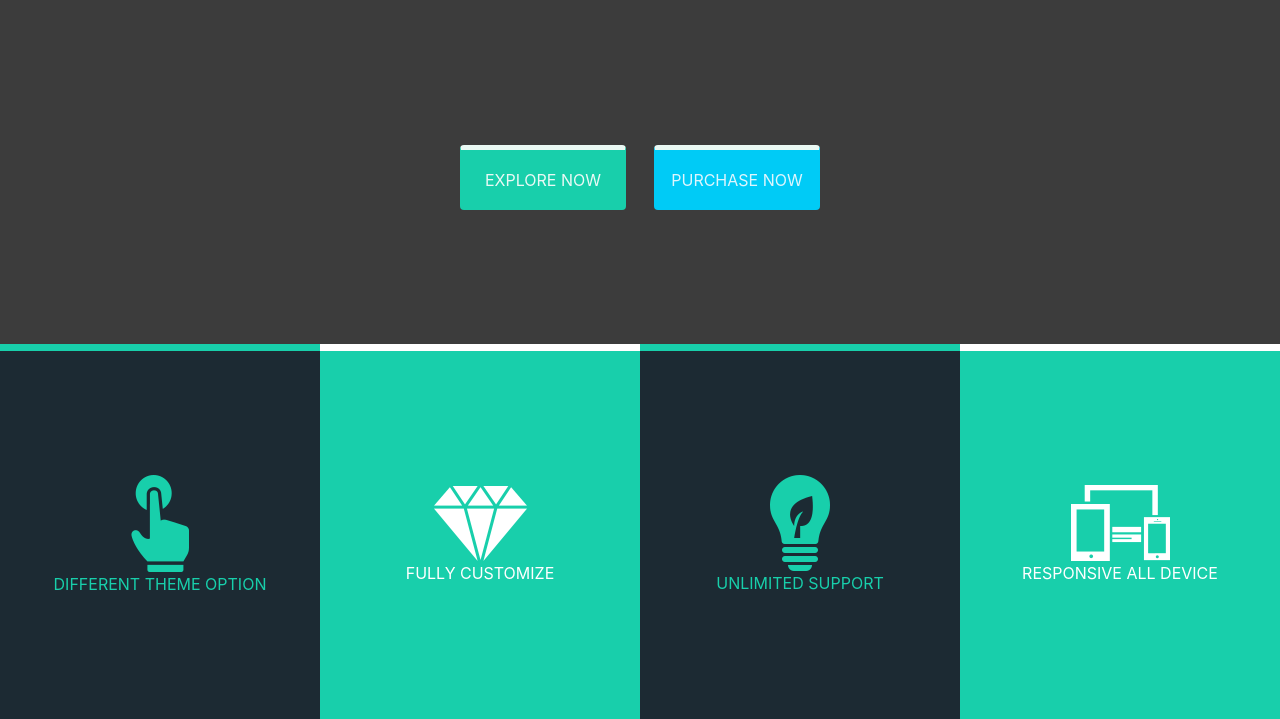
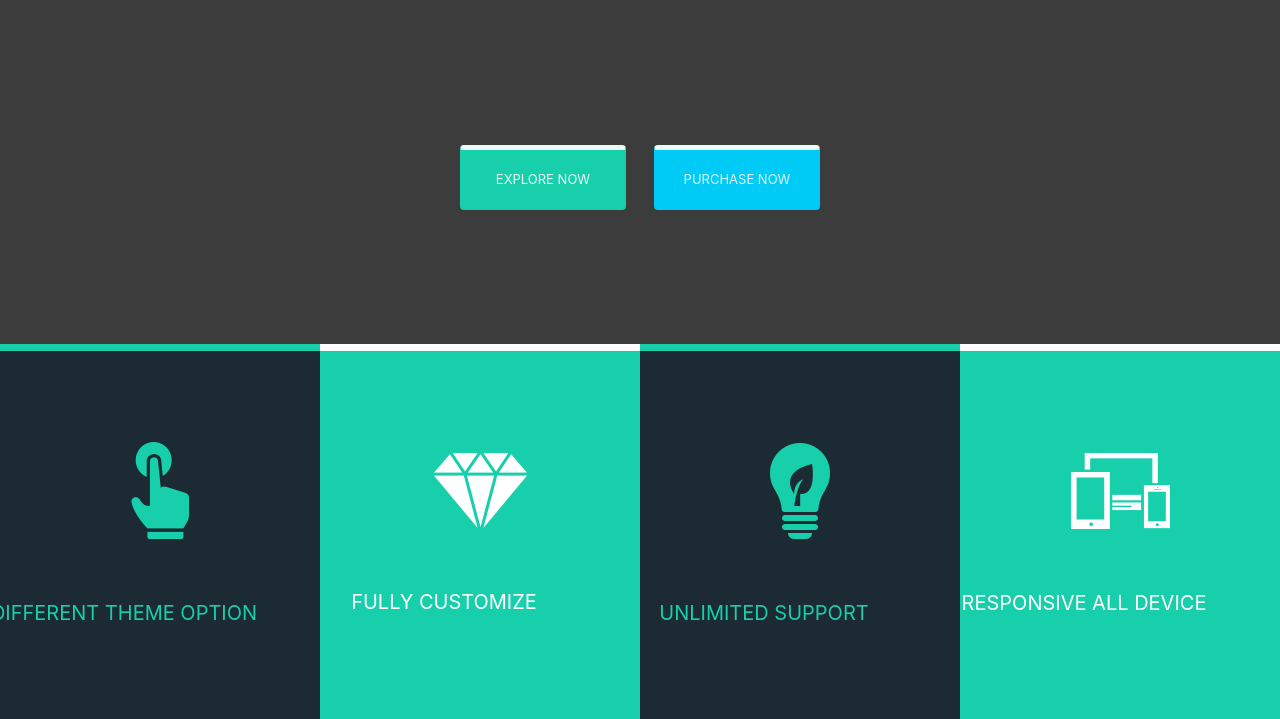
Before and after one commit to 180Tobogun/html-template, a website: page src/index.html in a window 1280 px wide. Shown: the part 669-1388 px from the top of the page. Drawn offline with nearby package versions, Linux system fonts and the light colour scheme.

Commit message:
block 3 complete

```diff
--- a/src/css/main.css
+++ b/src/css/main.css
@@ -115,6 +115,7 @@
   background-color: #18cfab;
   color: #eaf9f5;
   border-top: 5px solid #EAF9F4;
+  font-size: 13px;
 }
 
 
@@ -122,6 +123,7 @@
   background-color: #00cbf6;
   color: #ddf5fd;
   border-top: 5px solid #EAF9F4;
+  font-size: 13px;
 }
 
 .button-container {
@@ -167,6 +169,7 @@
   flex-direction: column;
   justify-content: center;
   align-self: center;
+  padding-bottom: 59px;
 }
 
 .text-inside {
@@ -175,6 +178,9 @@
   justify-content: center;
   align-self: center;
   color: #ffffff;
+  font-size: 20px;
+  position: relative;
+  right: 36px;
 }
 
 .text-inside-dark {
@@ -183,4 +189,7 @@
   justify-content: center;
   align-self: center;
   color: #18cfab;
+  font-size: 20px;
+  position: relative;
+  right: 36px;
 }
```
